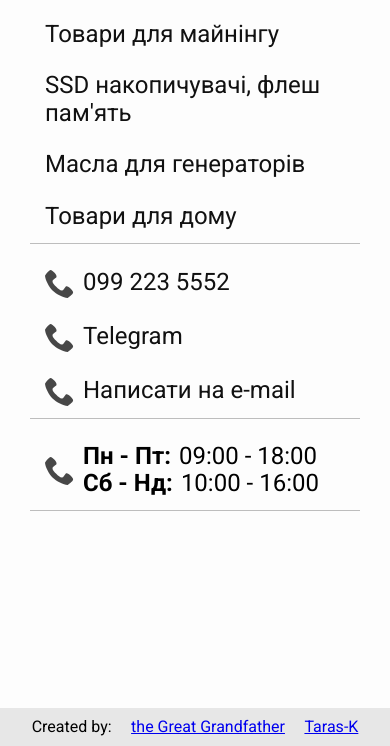
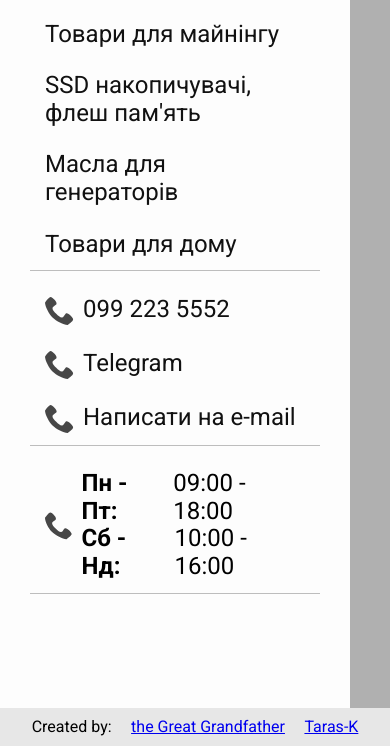
Before and after one commit to theGreatGrandfather/pradid-store, a website built with Parcel: page src/index.html in a window 390 px wide. Both pictures are taken after a click on the element 25 px from the left and 25 px from the top of the page. Shown: the part 98-844 px from the top of the page. Built offline with nearby package versions, Linux system fonts and the light colour scheme.

Commit message:
mobile menu

```diff
--- a/src/js/mobile-menu.js
+++ b/src/js/mobile-menu.js
@@ -1,25 +1,30 @@
 const burger = document.querySelector('.header__burger');
 const headerMenu = document.querySelector('.header__bottom');
-const headerContacts = document.querySelector('.header__contacts');
+// const headerContacts = document.querySelector('.header__contacts');
+const body = document.querySelector('body');
+const backdrop = document.querySelector('.header__bottom__backdrop ');
 
-
-const body = document.querySelector('body');
 
 const toggleMobileMenu = (e)=>{
     e.preventDefault();
-    console.log(e.target)
     if (e.target === burger || e.target === burger.firstElementChild ) {
         burger.classList.toggle('active');
         headerMenu.classList.toggle('active');
-        headerContacts.classList.toggle('active');
+        // headerContacts.classList.toggle('active');
         body.classList.toggle('lock');
+        backdrop.classList.toggle('is-hidden');
+        backdrop.addEventListener('click', onBackdropClick);
     }
 };
 
 
-
-
-
-
-
+const onBackdropClick = (e) => {
+    e.preventDefault();
+    burger.classList.toggle('active');
+    headerMenu.classList.toggle('active');
+    // headerContacts.classList.toggle('active');
+    body.classList.toggle('lock');
+    backdrop.classList.toggle('is-hidden');
+    backdrop.removeEventListener('click', onBackdropClick);
+}
 burger.addEventListener('click', toggleMobileMenu);
--- a/src/partials/header.html
+++ b/src/partials/header.html
@@ -39,7 +39,7 @@
         </a>
 
       </div>
-
+      <div class='header__bottom__backdrop is-hidden'></div>
       <div class='header__bottom'>
 
         <nav class="header__menu">
@@ -101,6 +101,8 @@
           </div>
         </div>
       </div>
+
+
     </div>
   </div>
 </header>
--- a/src/sass/_header.scss
+++ b/src/sass/_header.scss
@@ -134,9 +134,26 @@ html,body{
 	border-bottom: 2px solid $primery-text-color;
 }
 
+.header__bottom__backdrop{
+	position: fixed;
+    z-index: 4;
+    top: 0;
+    left: 0;
+    width: 100%;
+    height: 100%;
+    background-color: rgba(0, 0, 0, 0.3);
+    transition: all 300ms linear;
+}
+.header__bottom__backdrop.is-hidden{
+    opacity: 0;
+    visibility: hidden;
+    pointer-events: none;
+}
+
+
 .header__top-search{
 	width: 100%;
-	height: 30px;
+	height: 32px;
 	border: 2px solid $primery-text-color;
 	border-radius: 4px;
 	background-color: $primery-bgc;
@@ -433,7 +450,9 @@ body.lock{
 		top: 0;
 		gap: 12px;
 		left: -100%;
-		width: 100%;
+		min-width: 140px;
+    	max-width: 440px;
+		width: calc(100% - (48px - 8px));
 		height: 100%;
 		overflow: scroll;
 		transition: all 0.3s ease 0s;
```
